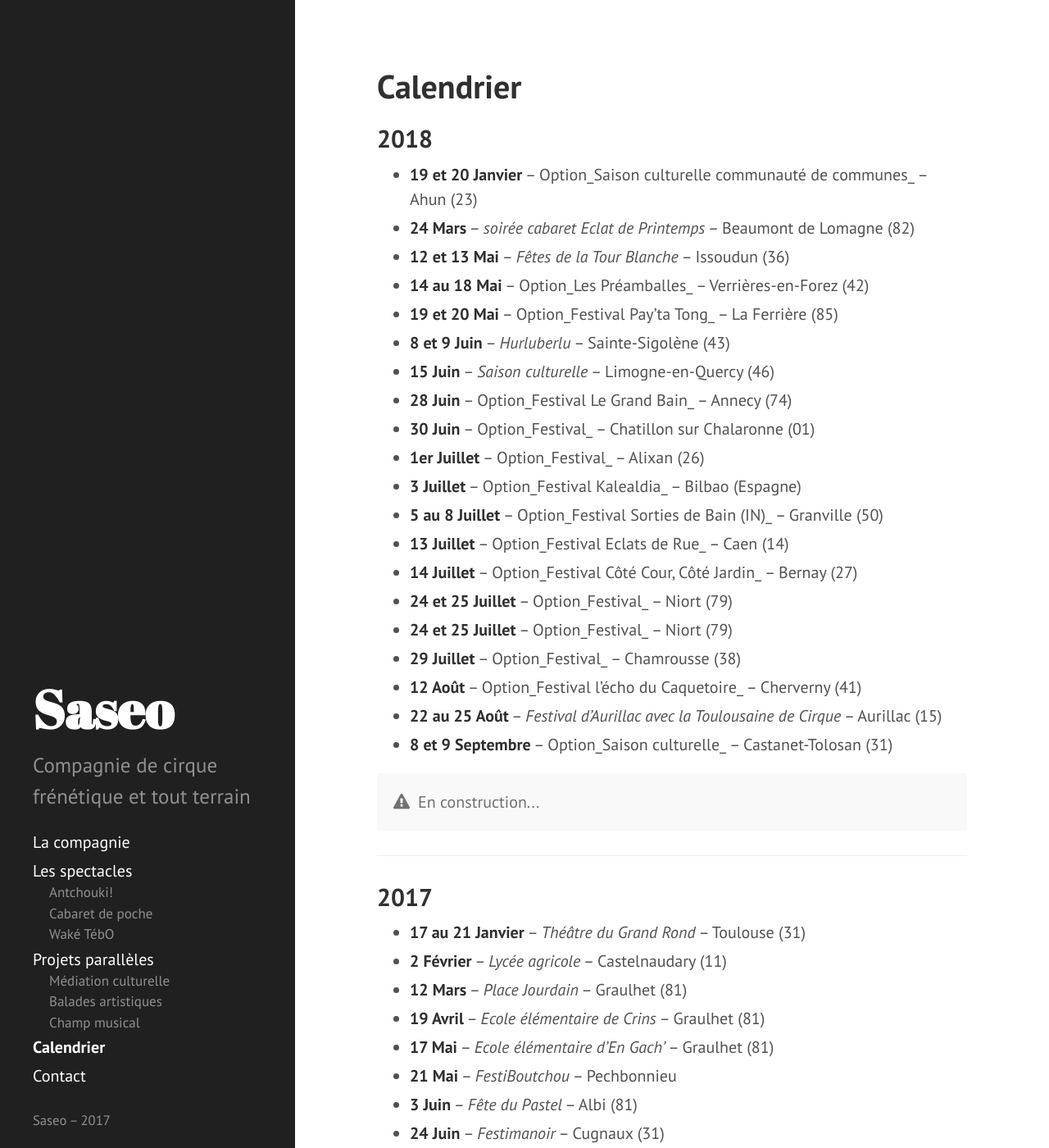
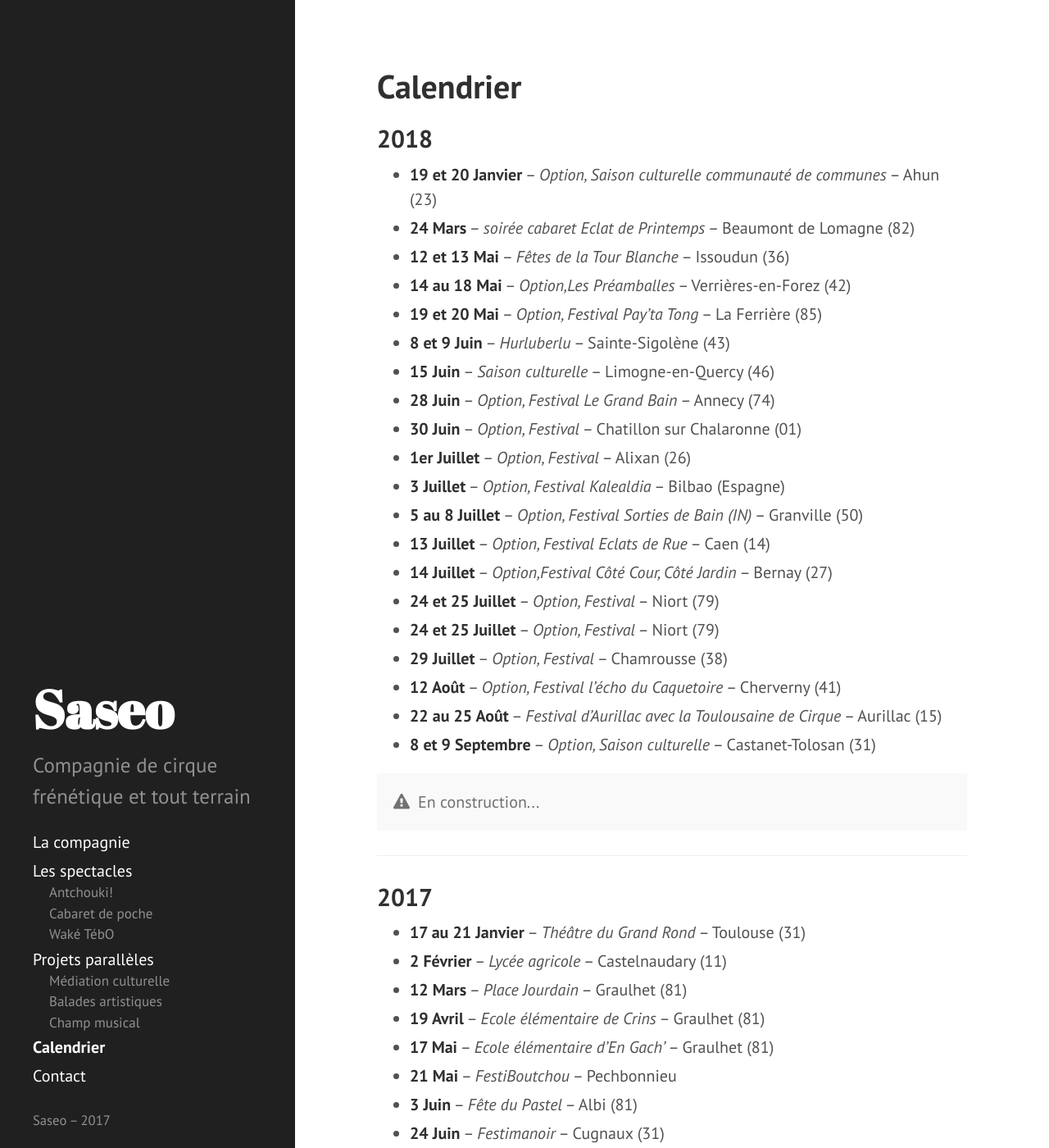
Before and after one commit to rizoom/saseo.org, a Jekyll site: the page built from calendrier.md, in a window 1280 px wide and 1400 px high. Shown: the whole window at 82% size. Built offline with Jekyll 4.4.1, drawn with Linux system fonts in a browser that asks for light colours.

```diff
--- a/calendrier.md
+++ b/calendrier.md
@@ -6,26 +6,26 @@ sidebar_order: 3
 
 ## 2018
 
-- **19 et 20 Janvier** -- Option_Saison culturelle communauté de communes_ -- Ahun (23)
+- **19 et 20 Janvier** -- _Option, Saison culturelle communauté de communes_ -- Ahun (23)
 - **24 Mars** -- _soirée cabaret Eclat de Printemps_ -- Beaumont de Lomagne (82)
 - **12 et 13 Mai** -- _Fêtes de la Tour Blanche_ -- Issoudun (36)
-- **14 au 18 Mai** -- Option_Les Préamballes_ -- Verrières-en-Forez (42)
-- **19 et 20 Mai** -- Option_Festival Pay'ta Tong_ -- La Ferrière (85)
+- **14 au 18 Mai** -- _Option,Les Préamballes_ -- Verrières-en-Forez (42)
+- **19 et 20 Mai** -- _Option, Festival Pay'ta Tong_ -- La Ferrière (85)
 - **8 et 9 Juin** -- _Hurluberlu_ -- Sainte-Sigolène (43)
 - **15 Juin** -- _Saison culturelle_ -- Limogne-en-Quercy (46)
-- **28 Juin** -- Option_Festival Le Grand Bain_ -- Annecy (74)
-- **30 Juin** -- Option_Festival_ -- Chatillon sur Chalaronne (01)
-- **1er Juillet** -- Option_Festival_ -- Alixan (26)
-- **3 Juillet** -- Option_Festival Kalealdia_ -- Bilbao (Espagne)
-- **5 au 8 Juillet** -- Option_Festival Sorties de Bain (IN)_ -- Granville (50)
-- **13 Juillet** -- Option_Festival Eclats de Rue_ -- Caen (14)
-- **14 Juillet** -- Option_Festival Côté Cour, Côté Jardin_ -- Bernay (27)
-- **24 et 25 Juillet** -- Option_Festival_ -- Niort (79)
-- **24 et 25 Juillet** -- Option_Festival_ -- Niort (79)
-- **29 Juillet** -- Option_Festival_ -- Chamrousse (38)
-- **12 Août** -- Option_Festival l'écho du Caquetoire_ -- Cherverny (41)
+- **28 Juin** -- _Option, Festival Le Grand Bain_ -- Annecy (74)
+- **30 Juin** -- _Option, Festival_ -- Chatillon sur Chalaronne (01)
+- **1er Juillet** -- _Option, Festival_ -- Alixan (26)
+- **3 Juillet** -- _Option, Festival Kalealdia_ -- Bilbao (Espagne)
+- **5 au 8 Juillet** -- _Option, Festival Sorties de Bain (IN)_ -- Granville (50)
+- **13 Juillet** -- _Option, Festival Eclats de Rue_ -- Caen (14)
+- **14 Juillet** -- _Option,Festival Côté Cour, Côté Jardin_ -- Bernay (27)
+- **24 et 25 Juillet** -- _Option, Festival_ -- Niort (79)
+- **24 et 25 Juillet** -- _Option, Festival_ -- Niort (79)
+- **29 Juillet** -- _Option, Festival_ -- Chamrousse (38)
+- **12 Août** -- _Option, Festival l'écho du Caquetoire_ -- Cherverny (41)
 - **22 au 25 Août** -- _Festival d'Aurillac avec la Toulousaine de Cirque_ -- Aurillac (15)
-- **8 et 9 Septembre** -- Option_Saison culturelle_ -- Castanet-Tolosan (31)
+- **8 et 9 Septembre** -- _Option, Saison culturelle_ -- Castanet-Tolosan (31)
 
 <p class="message">
   <i class="fa fa-exclamation-triangle" aria-hidden="true"></i><span class="ml-2">En construction...</span>
```
